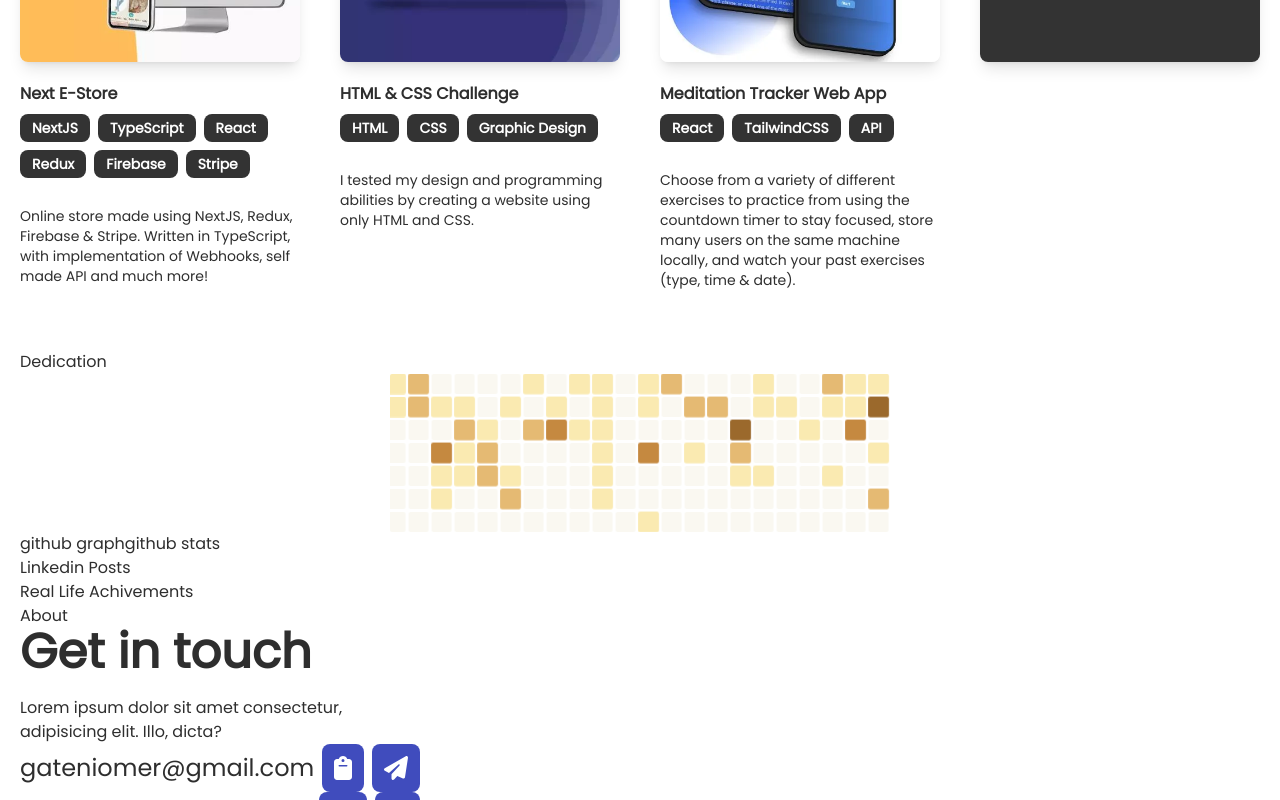
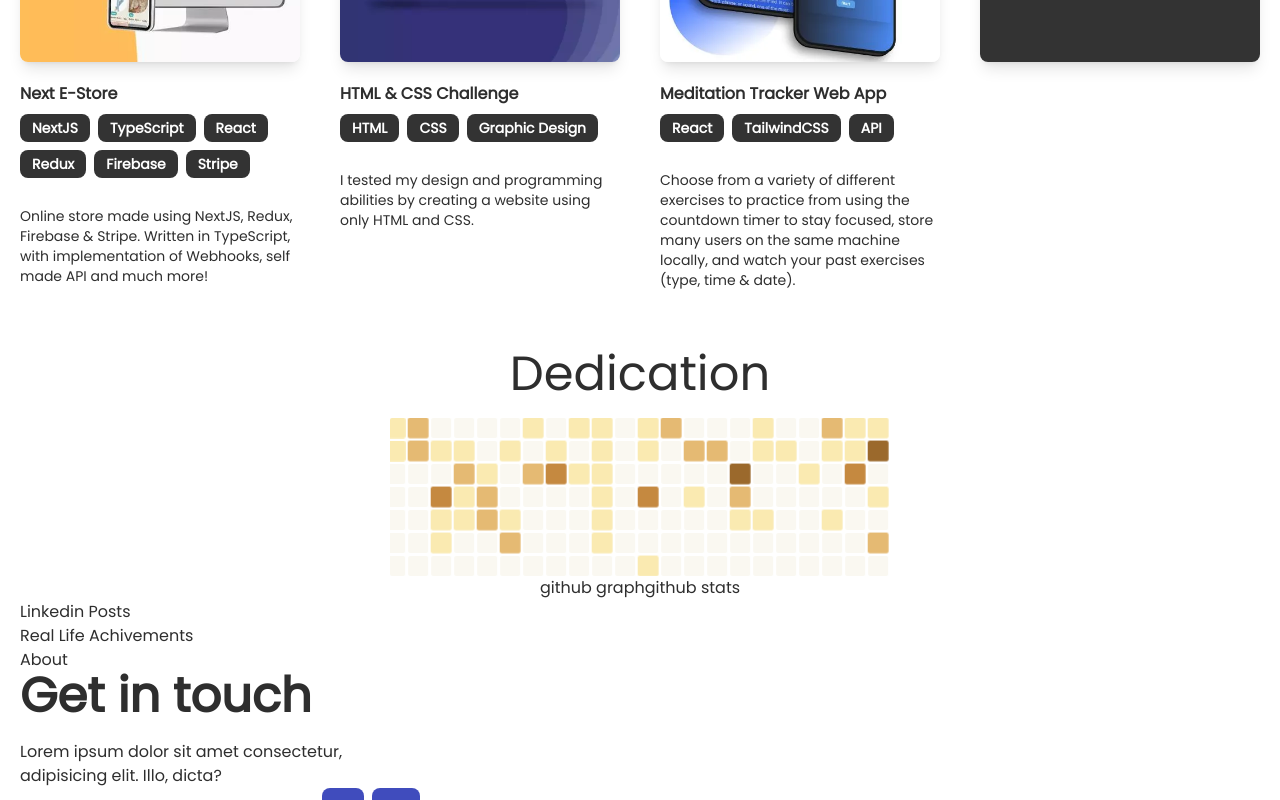
Before and after one commit to gateniomer/portfolio, a Next.js app: page / in a window 1280 px wide. Shown: the part 474-1274 px from the top of the page. Built offline with nearby package versions, Linux system fonts and the light colour scheme.

Commit message:
added slider & much more

```diff
--- a/pages/index.tsx
+++ b/pages/index.tsx
@@ -49,8 +49,8 @@ export default function Home() {
         </div>
       </main>
 
-      <section>
-        <h2>Dedication</h2>
+      <section className='text-center'>
+        <h2 className='text-5xl mb-5'>Dedication</h2>
         <ContributionsSlider/>
         <span>github graph</span>
         <span>github stats</span>
--- a/styles/globals.css
+++ b/styles/globals.css
@@ -1,6 +1,14 @@
 @tailwind base;
 @tailwind components;
 @tailwind utilities;
+
+:root {
+  --contribution-color-none: #faf8f1;
+  --contribution-color-sm: #faeab1;
+  --contribution-color-md: #e5ba73;
+  --contribution-color-lg: #c58940;
+  --contribution-color-xl: #9b692c;
+}
 
 html,
 body {
@@ -19,13 +27,6 @@ a {
 
 * {
   box-sizing: border-box;
-}
-:root {
-  --contribution-color-none: #faf8f1;
-  --contribution-color-sm: #faeab1;
-  --contribution-color-md: #e5ba73;
-  --contribution-color-lg: #c58940;
-  --contribution-color-xl: #9b692c;
 }
 
 .show {
@@ -48,7 +49,7 @@ a {
     transform: translate3d(0, 0, 0);
   }
   100% {
-    transform: translate3d(-1218px, 0, 0); /* The image width */
+    transform: translate3d(-1219px, 0, 0);
   }
 }
 @keyframes grow {
```
